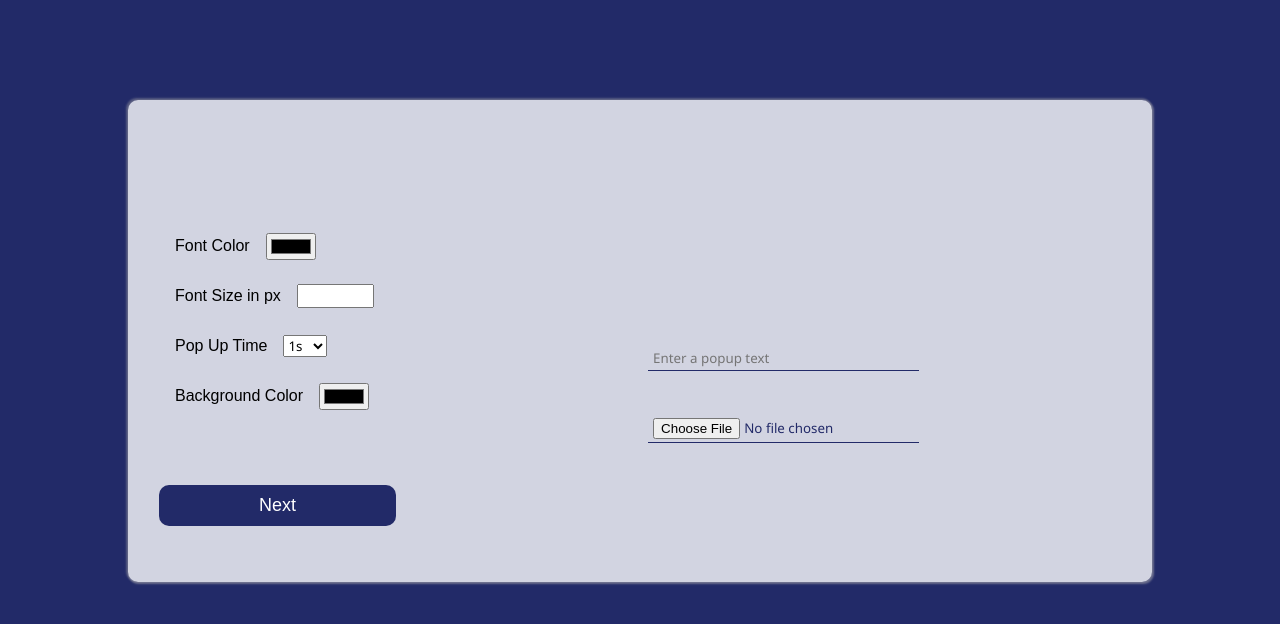
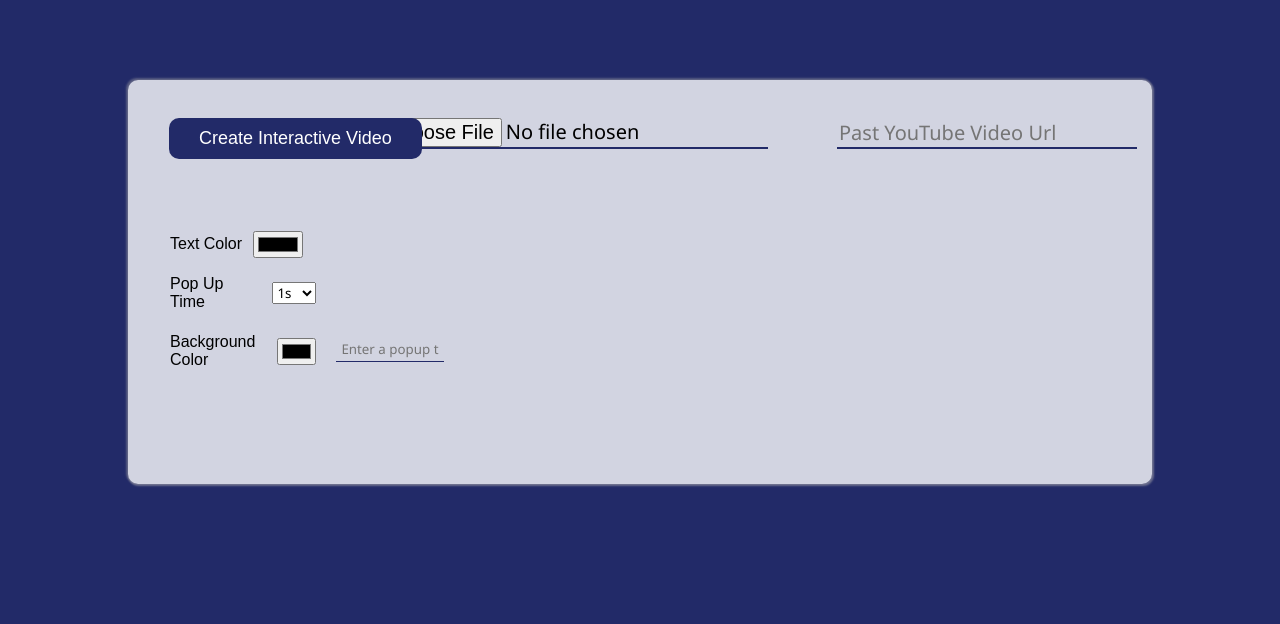
Before and after one commit to TunarshBee/appClickAssessment, a React (Create React App) app: page /templates in a window 1280 px wide. Shown: the top 624 px of the page. Built offline with nearby package versions, Linux system fonts and the light colour scheme.

Commit message:
updated the interactive video form

```diff
--- a/src/components/PopUpSetter.js
+++ b/src/components/PopUpSetter.js
@@ -18,32 +18,35 @@ const FormTemplates = ({ setText, text, setPage }) => {
 
   const [popTime, setPupTime] = useState();
 
-  const [formBorder, setFormBorder] = useState();
-  const [file, setFile] = useState('')
-
+  const [file, setFile] = useState("");
+  const [videoPlaceH, setVideoPlaceH] = useState(true);
+  const [videoUrl, setVideoUrl] = useState("");
+  const [videfile, setVidefile] = useState("");
+  const [first, setFirst] = useState(true);
+  const [saveBtn, setSaveBtn] = useState(false);
   const formDetails = {
     theme: theme,
     textColor: textColor,
     fontSize: fSize,
     formposition: formposition,
     popTime: popTime,
-    formBorder: formBorder,
     text: text,
-    file:file,
+    videoPlaceH: videoPlaceH,
+    videoUrl: videoUrl,
+    videfile: videfile,
   };
 
   const saveDetail = () => {
     dispatch(FormDetail(formDetails));
     setPage(1);
-
   };
   const uploadVideo = (e) => {
-
     const file = e.target.files[0];
     const vidUrl = URL.createObjectURL(file);
     setFile(vidUrl);
-
-
+    setVidefile(vidUrl);
+    console.log(vidUrl);
+    setSaveBtn(true);
   };
 
   const style1 = {
@@ -67,6 +70,34 @@ const FormTemplates = ({ setText, text, setPage }) => {
 
   return (
     <div className="formTemplates">
+      {first && (
+        <div className="videoInput">
+          <input
+            type="file"
+            name="file"
+            id="file"
+            accept="video/*"
+            onChange={(e) => {
+              uploadVideo(e);
+            }}
+          />
+
+          <input
+            type="text"
+            placeholder="Past YouTube Video Url"
+            onChange={(e) => {
+              let url = e.target.value.split("v=")[1];
+              setVideoPlaceH(false);
+              setVideoUrl(url);
+
+              setTimeout(() => {
+                setVidefile("");
+              }, 1000);
+              setSaveBtn(true);
+            }}
+          />
+        </div>
+      )}
       <div className="temp" id="temp1">
         <form style={temp}>
           <br /> <br />
@@ -78,22 +109,13 @@ const FormTemplates = ({ setText, text, setPage }) => {
             style={{ color: textColor, fontSize: fSize + "px" }}
           />
           <br /> <br />
-          <input
-        type="file"
-        name="file"
-        id="file"
-        accept="video/*"
-        onChange={(e) => {
-            uploadVideo(e)
-          }}
-      />
         </form>
       </div>
 
       <div className="temp" id="temp2">
         <div className="tempBox" action="">
           <span>
-            <h5>Font Color</h5>
+            <h5>Text Color</h5>
             <input
               type="color"
               id="favcolor"
@@ -103,17 +125,8 @@ const FormTemplates = ({ setText, text, setPage }) => {
               }}
             ></input>
           </span>
-          <span>
-            <h5>Font Size in px</h5>
-            <input
-              type="number"
-              id="quantity"
-              name="quantity"
-              min="11"
-              max="28"
-              onChange={(e) => setFSize(e.target.value)}
-            />
-          </span>
+
+
           <span>
             <h5>Pop Up Time </h5>
             <select name="" id="" onChange={(e) => setPupTime(e.target.value)}>
@@ -123,7 +136,6 @@ const FormTemplates = ({ setText, text, setPage }) => {
               <option value={10000}> 10s</option>
             </select>
           </span>
-
           <span>
             <h5>Background Color</h5>
             <input
@@ -137,11 +149,20 @@ const FormTemplates = ({ setText, text, setPage }) => {
             />
           </span>
           <br /> <br />
-          <Link to={"/preview"}>
-            <button onClick={saveDetail}>Next</button>
-          </Link>
+          {saveBtn && (
+              <Link to={"/preview"}>
+                <button onClick={saveDetail}>Save</button>
+              </Link>
+            )}
         </div>
       </div>
+      <button
+        style={{ display: "inline-block", position: "absolute" }}
+        className="interactive"
+        onClick={(e) => setFirst(!first)}
+      >
+        Create Interactive Video
+      </button>
     </div>
   );
 };
--- a/src/components/VideoPlayer.js
+++ b/src/components/VideoPlayer.js
@@ -20,8 +20,11 @@ const Preview = () => {
   };
   return (
     <div className="preview">
-      <h5>Paste a Youtube link, choose a video file or drag and drop a video file</h5> <br />
-      {vidCurrentTime < 20 && form === true && (
+      <h5>
+        Paste a Youtube link, choose a video file or drag and drop a video file
+      </h5>{" "}
+      <br />
+      {vidCurrentTime && form === true && formStyle.text && (
         <div
           className="template"
           style={
@@ -31,17 +34,19 @@ const Preview = () => {
           <form
             style={{
               backgroundColor: formStyle.theme,
+              color: formStyle.textColor,
+              fontSize: formStyle.fontSize,
             }}
           >
             <h6
               style={{
                 margin: " 0px 10px",
                 padding: "3px 6px",
-                backgroundColor: "silver",
+                backgroundColor: "transparent",
                 display: "flex",
                 borderRadius: "50px",
                 float: "right",
-                color: "blue",
+                color: "red",
                 cursor: "pointer",
                 fontFamily: "sans-serif",
               }}
@@ -49,49 +54,24 @@ const Preview = () => {
                 setForm(false);
               }}
             >
-
               X
             </h6>
-                {formStyle.text && (<h4>{formStyle.text}</h4>)}
-                {formStyle.file && (
-                  <video
-                  src={formStyle.file}
-                  controlsList=""
-                  controls
-                  id="video"
-                  width="200px"
-                  height="100px"
-                  onPlay={(e) => {
-                    setInterval(() => {
-                      setVidCurrentTime(e.target.currentTime);
-                    }, 1000);
-
-                    setTimeout(() => {
-                      setForm(true);
-                    }, formStyle.popTime);
-                  }}
-                  onPause={(e) => {
-                    setVidCurrentTime(e.target.currentTime);
-
-                  }}
-                ></video>
-                )}
+            {formStyle.text && (
+              <h4
+                style={{
+                  borderRadius: "10px",
+                }}
+              >
+                {formStyle.text}
+              </h4>
+            )}
           </form>
         </div>
       )}
       <div className="videoBox">
-        {videoPlaceH && (
-          <div className="placeholder">
-            <img
-              src="https://mobileinternist.com/wp-content/uploads/2022/07/youtube-thumbnails-not-showing.png?ezimgfmt=ng%3Awebp%2Fngcb31%2Frs%3Adevice%2Frscb31-1"
-              width="100%"
-              alt="Video Loader"
-            />
-          </div>
-        )}
-        {videofile && (
+        {formStyle.videfile && (
           <video
-            src={videofile}
+            src={formStyle.videfile}
             controlsList=""
             controls
             id="video"
@@ -106,52 +86,33 @@ const Preview = () => {
             }}
             onPause={(e) => {
               setVidCurrentTime(e.target.currentTime);
-
             }}
           ></video>
         )}
 
-        {videoUrl && (
+        {formStyle.videoUrl && (
           <iframe
             width="560"
             height="315"
-            src={`https://www.youtube.com/embed/${videoUrl}`}
+            src={`https://www.youtube.com/embed/${formStyle.videoUrl}`}
             title="YouTube video player"
-            frameborder="0"
+            frameBorder="0"
             allow="accelerometer; autoplay; clipboard-write; encrypted-media; gyroscope; picture-in-picture"
-            allowfullscreen
+            allowFullScreen
+            onPlay={(e) => {
+              setInterval(() => {
+                setVidCurrentTime(e.target.currentTime);
+              }, 1000);
+              setTimeout(() => {
+                setForm(true);
+              }, formStyle.popTime);
+            }}
+            onPause={(e) => {
+              setVidCurrentTime(e.target.currentTime);
+            }}
           ></iframe>
         )}
       </div>
-      <input
-        type="text"
-        placeholder="Past YouTube Video Url"
-        onChange={(e) => {
-          let url = e.target.value.split("v=")[1];
-          setVideoPlaceH(false);
-          setVideofile(false);
-          setVideoUrl(url);
-
-          setTimeout(() => {
-            setForm(true);
-          }, formStyle.popTime + 2000);
-        }}
-      />
-      <h4
-        style={{ margin: "0px", color: "blue", display: "flex" }}
-      >
-        OR
-      </h4>
-      <label htmlFor="file">Drag and Drop</label>
-      <input
-        type="file"
-        name="file"
-        id="file"
-        accept="video/*"
-        onChange={(e) => {
-          uploadVideo(e);
-        }}
-      />
     </div>
   );
 };
--- a/src/components/css/PopUp.css
+++ b/src/components/css/PopUp.css
@@ -18,16 +18,16 @@
   left: 0%;
   right: 0%;
   max-width: 100%;
-  max-height: fit-content;
+  height: 75vh;
   z-index: 1;
-  background-color: rgba(255, 255, 255, .8);
+  background-color: rgba(255, 255, 255, 0.8);
   border-radius: 4px;
   box-shadow: var(--boxShadow);
 }
 
 .preview h5 {
   margin: 20px auto;
-  font-size: 18px;
+  font-size: 25px;
   font-family: "Segoe UI", Tahoma, Geneva, Verdana, sans-serif;
   color: var(--buttonColor);
 }
@@ -124,23 +124,24 @@
     padding: 1px;
     height: 10%;
     transition: 1s all ease-in-out;
-
   }
 
   .template form {
     margin: 10px auto;
     padding: 5px;
     transition: 1s all ease-in-out;
-
-
+    display: flex;
+    flex-direction: row-reverse;
+    align-items: center;
+    justify-content: center;
     position: relative;
     top: 37%;
     left: auto;
     right: 50%;
-
+    border-radius: 10px;
     width: fit-content;
     height: fit-content;
-    background-color: rgba(255, 255, 255, .4);
+    background-color: rgba(255, 255, 255, 0.4);
 
     box-shadow: var(--boxShadow);
   }
@@ -256,14 +257,17 @@
     transition: 1s all ease-in-out;
 
     height: 10%;
-
   }
 
   .template form {
     margin: 20px auto;
     padding: 10px;
     transition: 1s all ease-in-out;
-
+    display: flex;
+    flex-direction: row-reverse;
+    align-items: center;
+    justify-content: center;
+    border-radius: 10px;
 
     position: relative;
     top: 52%;
@@ -272,7 +276,7 @@
 
     width: fit-content;
     height: fit-content;
-    background-color: rgba(255, 255, 255, .4);
+    background-color: rgba(255, 255, 255, 0.4);
 
     box-shadow: var(--boxShadow);
   }
@@ -393,17 +397,19 @@
 
   .template form {
     padding: 10px;
-
-    /* max-width: 100%; */
+display: flex;
     position: relative;
     top: 68%;
     left: auto;
     right: 50%;
     transition: 1s all ease-in-out;
-
+    border-radius: 10px;
+    flex-direction: row-reverse;
+    align-items: center;
+    justify-content: center;
     width: fit-content;
     height: fit-content;
-    background-color: rgba(255, 255, 255, .4);
+    background-color: rgba(255, 255, 255, 0.4);
     box-shadow: var(--boxShadow);
   }
 
@@ -443,6 +449,6 @@
     border: 3px solid var(--buttonColor);
   }
 }
-.preview .videoBox .placeholder{
+.preview .videoBox .placeholder {
   height: 100%;
 }
--- a/src/components/css/VideoPlayer.css
+++ b/src/components/css/VideoPlayer.css
@@ -100,12 +100,10 @@
   }
 
   #temp2 .tempBox button {
-    margin: 20px;
-    padding: 7px 65px;
+    /* margin: 20px; */
+    padding: 7px 15px;
     display: flex;
-    text-align: center;
-    align-items: center;
-    justify-content: center;
+position: absolute;
     border: none;
     color: white;
     background-color: var(--buttonColor);
@@ -113,7 +111,9 @@
     font-size: 16px;
     font-family: sans-serif;
     transition: 0.8s all ease-in-out;
-    max-width: 100%;
+    margin-top: -20px;
+    /* left: 5%; */
+
   }
   #temp2 .tempBox button:hover {
     background-color: white;
@@ -125,13 +125,13 @@
 /* for tablet view */
 @media (min-width: 544px) {
   .formTemplates {
-    margin: 20px auto 0px;
-    padding: 15px;
-    position: fixed;
+    /* margin: 20px auto 0px; */
+    padding: 3% 15px;
+    position: relative;
     top: 10%;
     bottom: 4%;
     left: 10%;
-    right: 10%;
+    right: 50%;
     width: 80%;
     background-color: rgba(255, 255, 255, 0.8);
     display: flex;
@@ -220,9 +220,11 @@
     margin: 90px auto 5px;
     padding: 1px;
     display: flex;
+    position: relative;
     flex-direction: column;
     justify-content: center;
     align-items: flex-start;
+
   }
 
   .tempBox span {
@@ -233,7 +235,7 @@
     align-items: center;
   }
   .tempBox h5 {
-    margin: 15px;
+    margin: 10px;
     padding: 1px;
     font-size: 16px;
     font-family: sans-serif;
@@ -241,13 +243,32 @@
   }
 
   #temp2 .tempBox button {
-    margin: 20px 20%;
-    padding: 10px 100px;
+    /* margin: 20px; */
+    padding: 10px 70px;
     display: flex;
-    align-items: center;
-    justify-content: center;
-    align-self: center;
-    justify-self: center;
+position: absolute;
+
+    border: none;
+    color: white;
+    background-color: var(--buttonColor);
+    border-radius: 10px;
+    font-size: 18px;
+    transition: 0.8s all ease-in-out;
+    font-family: sans-serif;
+    /* left: 3%; */
+
+  }
+  #temp2 .tempBox button:hover {
+    background-color: white;
+    color: var(--buttonColor);
+    border: 3px solid var(--buttonColor);
+  }
+}
+.interactive{
+
+    padding: 10px 30px;
+    display: flex;
+    left: 4%;
     border: none;
     color: white;
     background-color: var(--buttonColor);
@@ -256,10 +277,18 @@
     transition: 0.8s all ease-in-out;
     font-family: sans-serif;
     max-width: 100%;
-  }
-  #temp2 .tempBox button:hover {
-    background-color: white;
-    color: var(--buttonColor);
-    border: 3px solid var(--buttonColor);
-  }
 }
+.videoInput{
+  display: flex;
+  justify-content: end;
+
+}
+.videoInput input{
+  background: transparent;
+  height: fit-content;
+  outline: none;
+  border: none;
+  border-bottom: 2px solid var(--buttonColor);
+  margin-left: 10%;
+  font-size: 20px;
+}
```
Also changed, not shown: src/components/UrlInput.js (added, +67 -0 lines).
